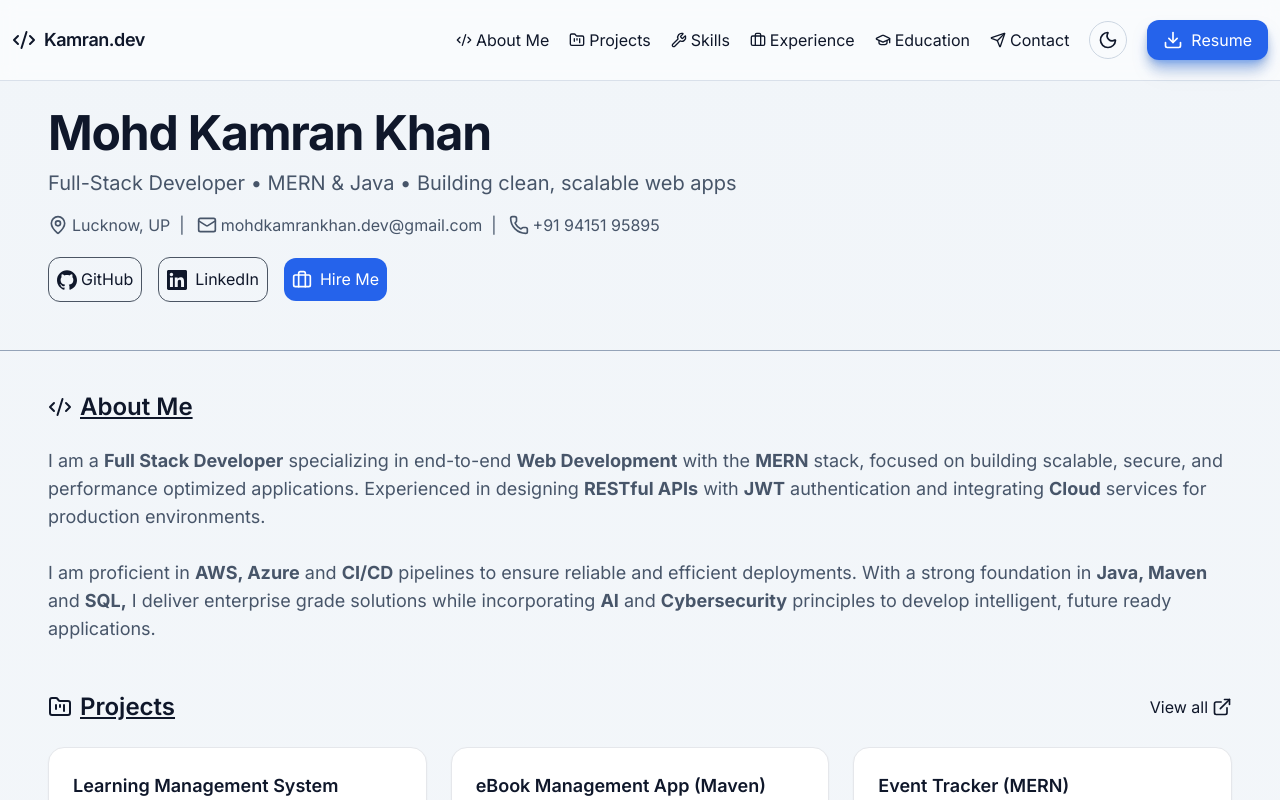
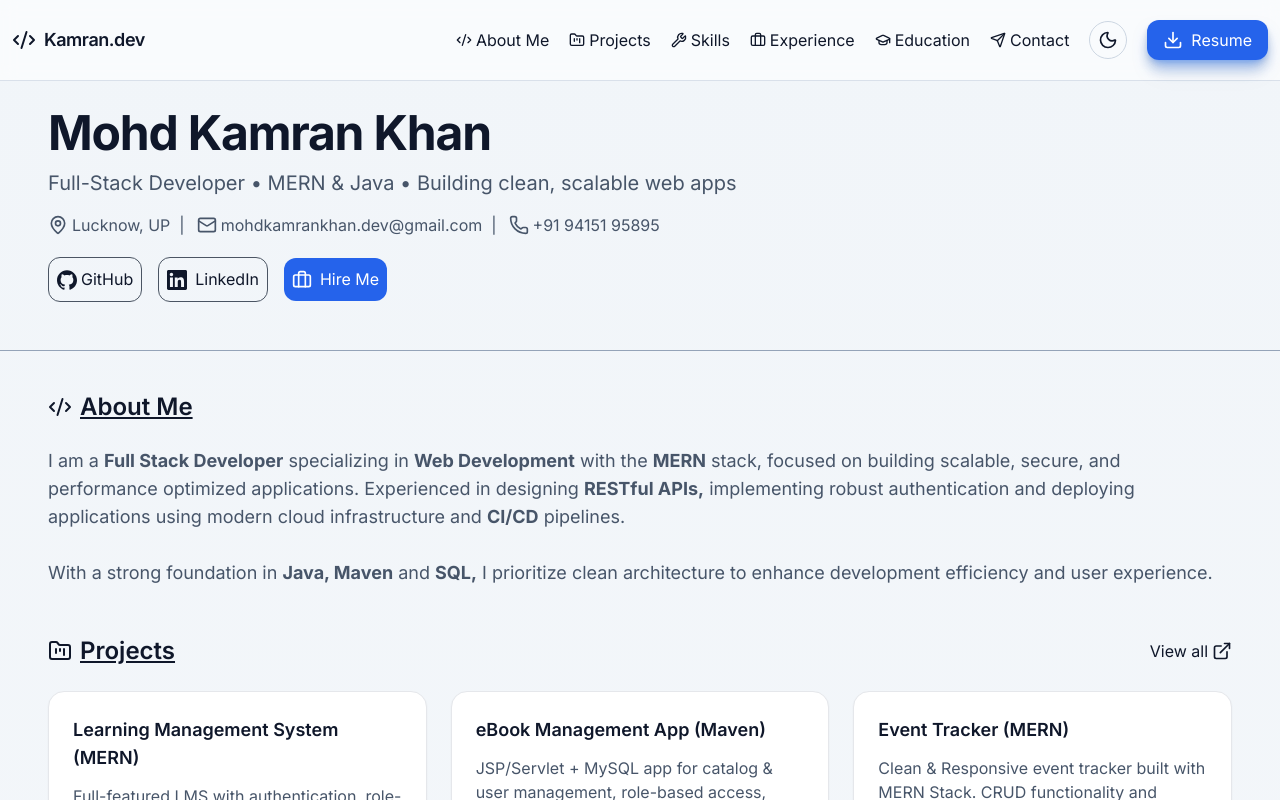
Before and after one commit to mohdkamran-khan/KAMRAN-portfolio, a React (Vite) app: page / in a window 1280 px wide. Shown: the top 800 px of the page. Built offline with nearby package versions, Linux system fonts and the light colour scheme.

Commit message:
Updated App.jsx

```diff
--- a/src/App.jsx
+++ b/src/App.jsx
@@ -793,17 +793,15 @@ export default function PortfolioSite() {
           <Code2 className="h-6 w-6" /> About Me
         </h2>
         <p className="text-lg text-slate-600 dark:text-slate-300">
-          I am a <b>Full Stack Developer</b> specializing in end-to-end{" "}
+          I am a <b>Full Stack Developer</b> specializing in{" "}
           <b>Web Development</b> with the <b>MERN</b> stack, focused on building
           scalable, secure, and performance optimized applications. Experienced
-          in designing <b>RESTful APIs</b> with <b>JWT</b> authentication and
-          integrating <b>Cloud</b> services for
-          production environments. <br /> <br />I am proficient in{" "}
-          <b>AWS, Azure</b> and <b>CI/CD</b> pipelines to ensure reliable and
-          efficient deployments. With a strong foundation in <b>Java, Maven</b>{" "}
-          and <b>SQL,</b> I deliver enterprise grade solutions while
-          incorporating <b>AI</b> and <b>Cybersecurity</b> principles to develop
-          intelligent, future ready applications.
+          in designing <b>RESTful APIs,</b> implementing robust authentication
+          and deploying applications using modern cloud infrastructure and{" "}
+          <b>CI/CD</b> pipelines. <br />
+          <br /> With a strong foundation in <b>Java, Maven</b> and <b>SQL,</b>{" "}
+          I prioritize clean architecture to enhance development efficiency and
+          user experience.
         </p>
       </section>
 
```
